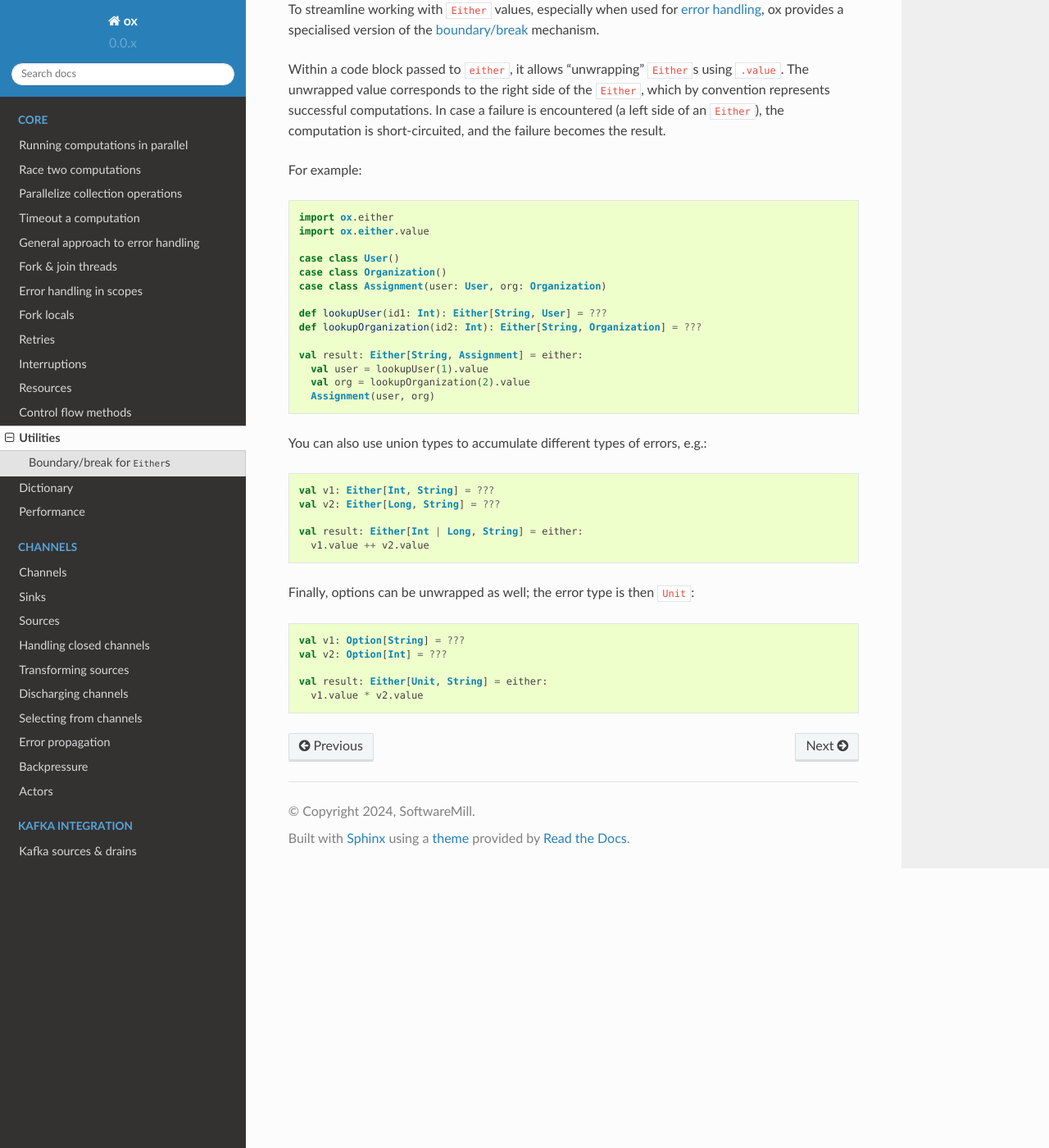
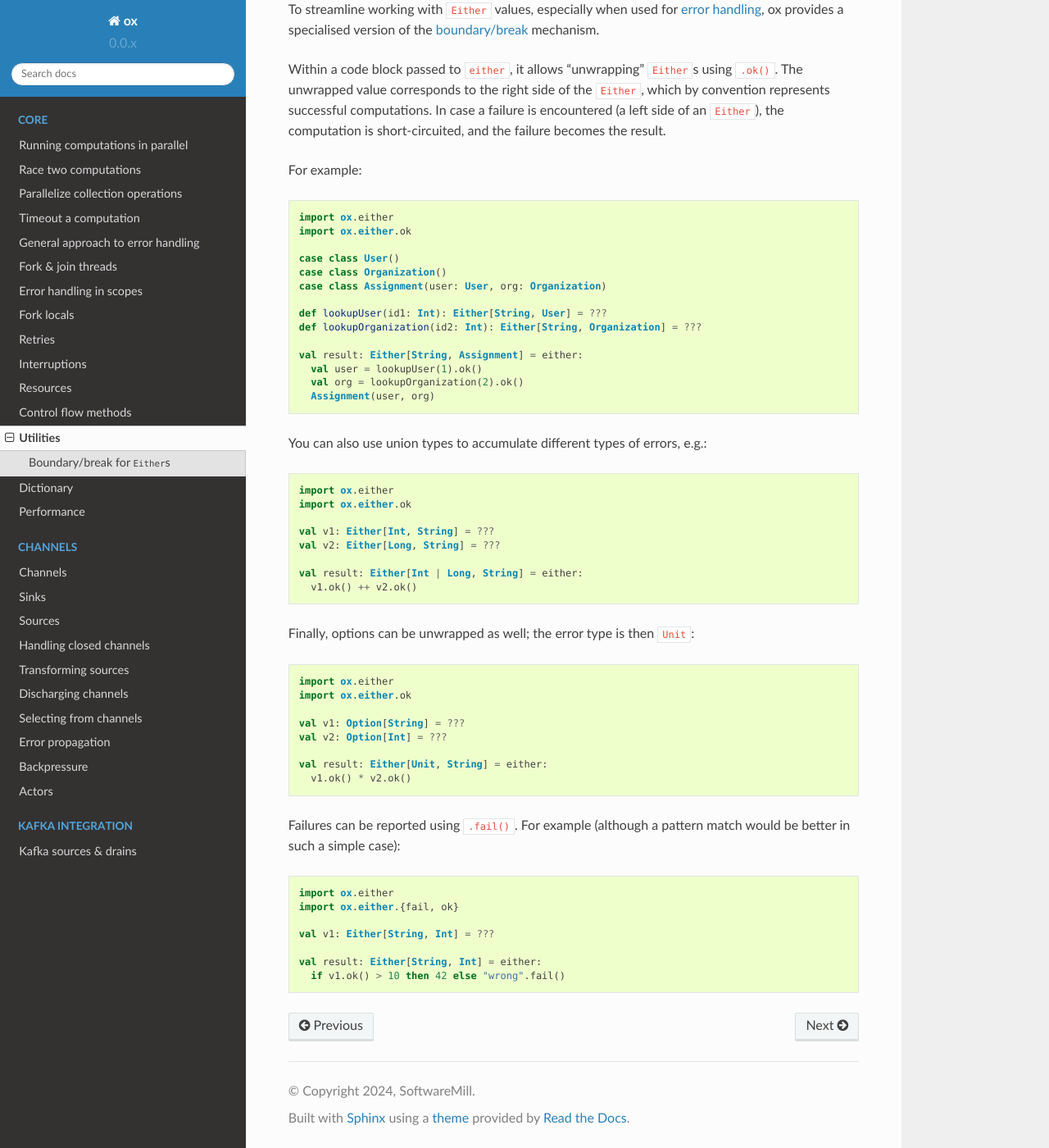
Before and after one commit to softwaremill/ox, a Sphinx documentation site: the page built from doc/utility.md, in a window 1280 px wide and 1400 px high, scrolled down 851 px. Shown: the whole window at 82% size. Built offline with Sphinx 7.4.7 and the Read the Docs theme 2.0.0, drawn with Linux system fonts in a browser that asks for light colours.

Commit message:
Rename .value to .ok(), add .fail() (#127)

````diff
--- a/doc/utility.md
+++ b/doc/utility.md
@@ -31,7 +31,7 @@ To streamline working with `Either` values, especially when used for [error hand
 a specialised version of the [boundary/break](https://www.scala-lang.org/api/current/scala/util/boundary$.html)
 mechanism.
 
-Within a code block passed to `either`, it allows "unwrapping" `Either`s using `.value`. The unwrapped value corresponds
+Within a code block passed to `either`, it allows "unwrapping" `Either`s using `.ok()`. The unwrapped value corresponds
 to the right side of the `Either`, which by convention represents successful computations. In case a failure is
 encountered (a left side of an `Either`), the computation is short-circuited, and the failure becomes the result.
 
@@ -39,7 +39,7 @@ For example:
 
 ```scala mdoc:compile-only
 import ox.either
-import ox.either.value
+import ox.either.ok
 
 case class User()
 case class Organization()
@@ -49,27 +49,45 @@ def lookupUser(id1: Int): Either[String, User] = ???
 def lookupOrganization(id2: Int): Either[String, Organization] = ???
 
 val result: Either[String, Assignment] = either:
-  val user = lookupUser(1).value
-  val org = lookupOrganization(2).value
+  val user = lookupUser(1).ok()
+  val org = lookupOrganization(2).ok()
   Assignment(user, org)
 ```
 
 You can also use union types to accumulate different types of errors, e.g.:
 
-```scala
+```scala mdoc:compile-only
+import ox.either
+import ox.either.ok
+
 val v1: Either[Int, String] = ???
 val v2: Either[Long, String] = ???
 
 val result: Either[Int | Long, String] = either:
-  v1.value ++ v2.value
+  v1.ok() ++ v2.ok()
 ```
 
 Finally, options can be unwrapped as well; the error type is then `Unit`:
 
-```scala
+```scala mdoc:compile-only
+import ox.either
+import ox.either.ok
+
 val v1: Option[String] = ???
 val v2: Option[Int] = ???
 
 val result: Either[Unit, String] = either:
-  v1.value * v2.value
+  v1.ok() * v2.ok()
 ```
+
+Failures can be reported using `.fail()`. For example (although a pattern match would be better in such a simple case):
+
+```scala mdoc:compile-only
+import ox.either
+import ox.either.{fail, ok}
+
+val v1: Either[String, Int] = ???
+
+val result: Either[String, Int] = either:
+  if v1.ok() > 10 then 42 else "wrong".fail()
+```
````
Also changed, not shown: generated-doc/out/utility.md, 2 other files.
